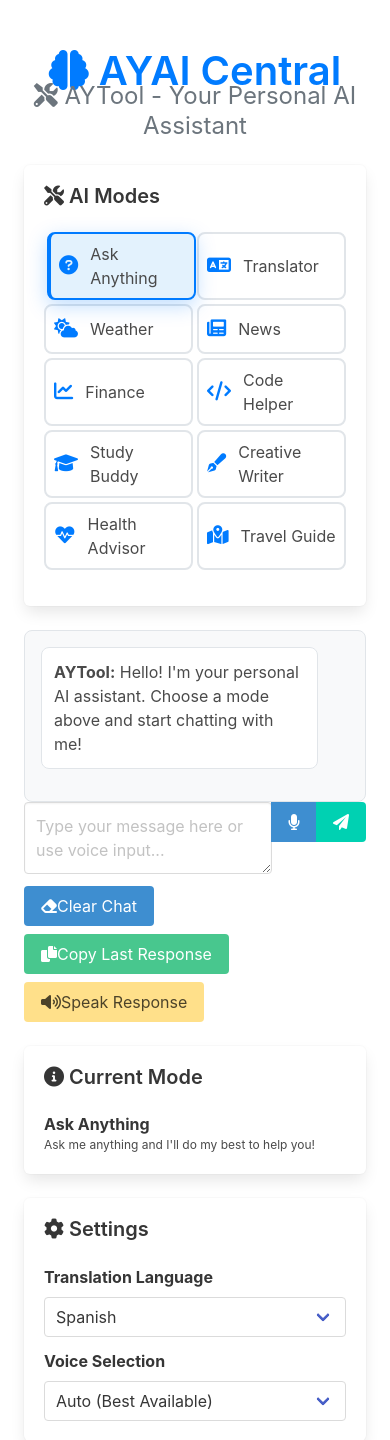
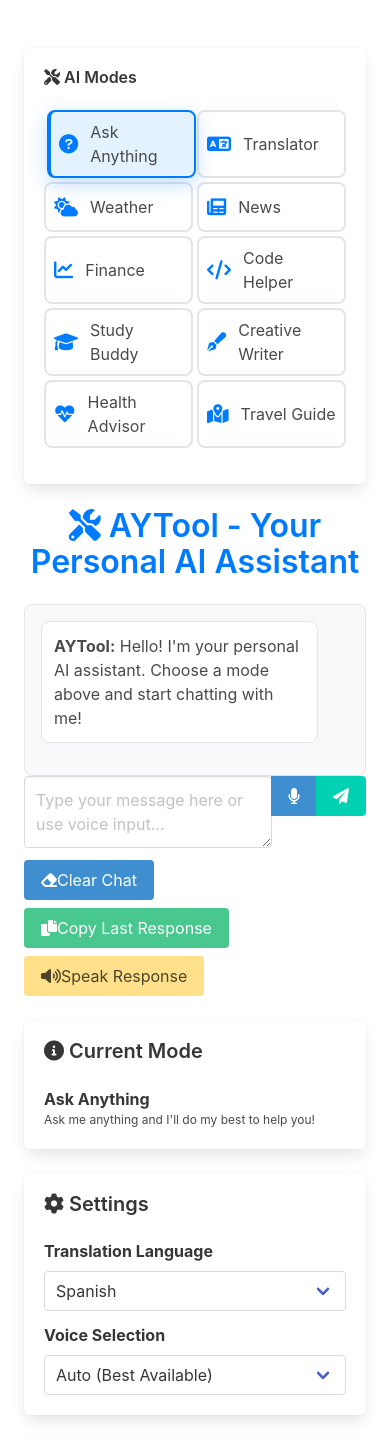
Before and after one commit to atulyadav128/translate, a Flask app: page / in a window 390 px wide. Shown: the part 52-1492 px from the top of the page. Run offline with Flask 3, Linux system fonts and the light colour scheme; some libraries are stand-ins or nearby versions.

Commit message:
Clean up title section and move AI modes to left vertical sidebar

```diff
--- a/templates/index.html
+++ b/templates/index.html
@@ -51,8 +51,8 @@
             color: white;
         }
         .mode-selector {
-            display: grid;
-            grid-template-columns: repeat(auto-fit, minmax(120px, 1fr));
+            display: flex;
+            flex-direction: column;
             gap: 0.5rem;
             margin-bottom: 1rem;
         }
@@ -103,10 +103,13 @@
             .user-message { margin-left: 10%; }
             .bot-message { margin-right: 10%; }
             .mode-selector {
-                grid-template-columns: repeat(2, 1fr);
+                flex-direction: row;
+                flex-wrap: wrap;
                 gap: 0.25rem;
             }
             .mode-card {
+                flex: 1;
+                min-width: calc(50% - 0.125rem);
                 min-height: 50px;
                 padding: 0.5rem;
             }
@@ -129,22 +132,10 @@
     <section class="section">
         <div class="container">
             <div class="columns">
-                <!-- Main Chat Area -->
-                <div class="column is-8">
-                    <div class="title-section">
-                        <h1 class="title is-2">
-                            <i class="fas fa-brain"></i>
-                            AYAI Central
-                        </h1>
-                        <h2 class="subtitle is-4">
-                            <i class="fas fa-tools"></i>
-                            AYTool - Your Personal AI Assistant
-                        </h2>
-                    </div>
-
-                    <!-- AI Modes - Left Side -->
+                <!-- AI Modes Sidebar -->
+                <div class="column is-2">
                     <div class="box">
-                        <h3 class="title is-5">
+                        <h3 class="title is-6">
                             <i class="fas fa-tools"></i>
                             AI Modes
                         </h3>
@@ -190,6 +181,16 @@
                                 <div>Travel Guide</div>
                             </div>
                         </div>
+                    </div>
+                </div>
+
+                <!-- Main Chat Area -->
+                <div class="column is-6">
+                    <div class="title-section">
+                        <h1 class="title is-3">
+                            <i class="fas fa-tools"></i>
+                            AYTool - Your Personal AI Assistant
+                        </h1>
                     </div>
 
                     <!-- Chat History -->
```
